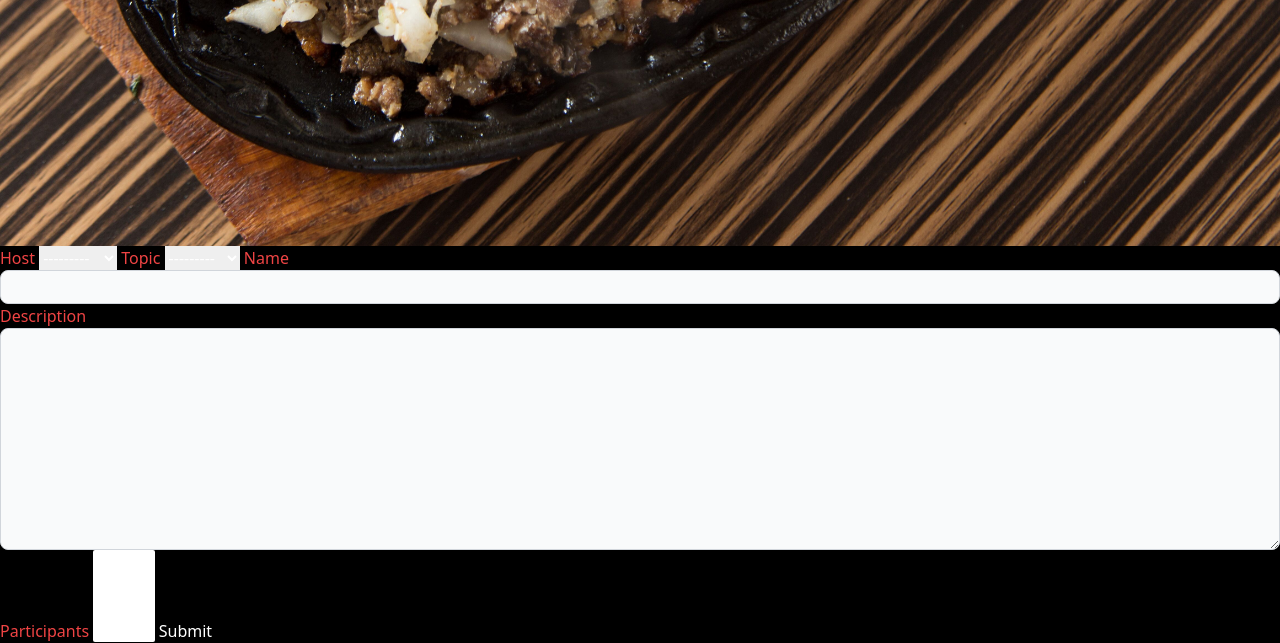
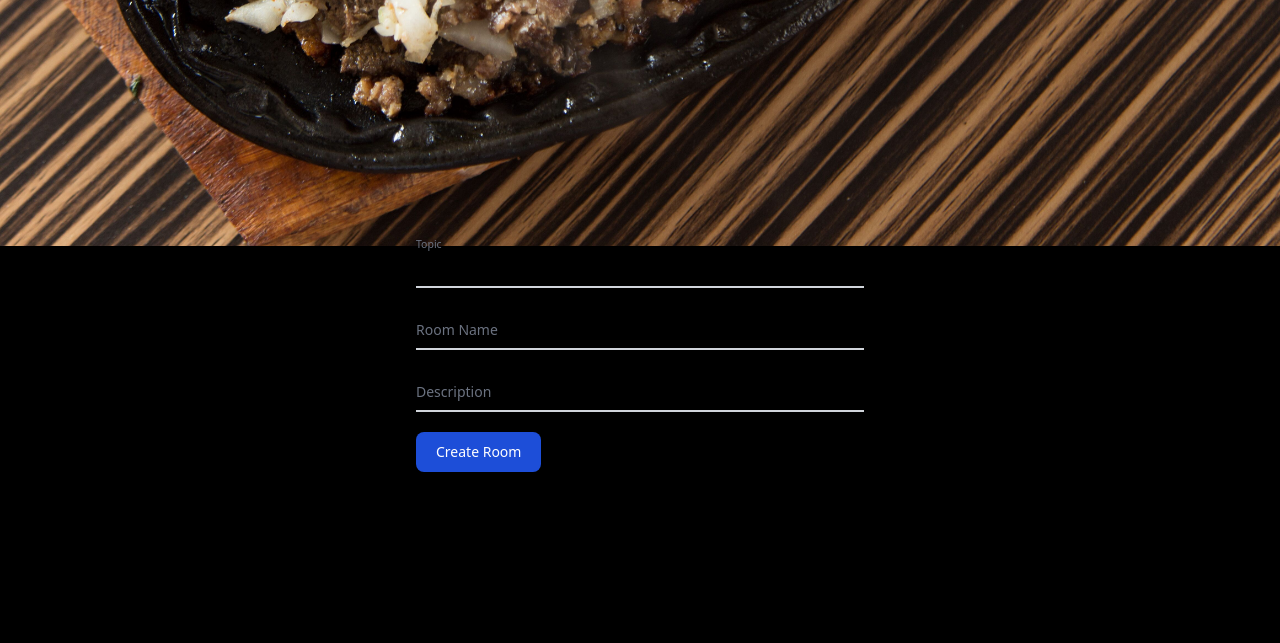
Before and after one commit to aecial/Django-Mosh, a Django app: page /create-room/ in a window 1280 px wide. Shown: the part 857-1500 px from the top of the page. After the commit the page ends 1329 px from the top, so only its background shows below. Run offline with Django 5.2, Linux system fonts and the light colour scheme; a user stored in the database is signed in; data comes from the database, SQL or seed files in the repository; both versions use the stored data as it was after the commit; some libraries are stand-ins or nearby versions.

Commit message:
improve styling of create room form

```diff
--- a/base/templates/base/room_form.html
+++ b/base/templates/base/room_form.html
@@ -1,4 +1,4 @@
-{% extends "main.html" %} {% block content %}
+{% extends "main.html" %} {% block content %} {% comment %}
 <div>
   <form method="POST" action="" class="text-white bg-black">
     {% csrf_token %} {% for field in form %}
@@ -9,4 +9,68 @@
     <input type="submit" value="Submit" />
   </form>
 </div>
+{% endcomment %}
+<div>
+  <form method="POST" action="" class="max-w-md mx-auto">
+    {% csrf_token %}
+    <div class="relative z-0 w-full mb-5 group">
+      <input
+        type="text"
+        name="topic"
+        id="topic"
+        class="block py-2.5 px-0 w-full text-sm text-gray-900 bg-transparent border-0 border-b-2 border-gray-300 appearance-none dark:text-white dark:border-gray-600 dark:focus:border-blue-500 focus:outline-none focus:ring-0 focus:border-blue-600 peer"
+        list="topic-list"
+        required
+      />
+      <datalist id="topic-list">
+        <select>
+          {% for topic in topics %}
+          <option value="{{topic.name}}">{{topic.name}}</option>
+          {% endfor %}
+        </select>
+      </datalist>
+      <label
+        for="floating_password"
+        class="peer-focus:font-medium absolute text-sm text-gray-500 dark:text-gray-400 duration-300 transform -translate-y-6 scale-75 top-3 -z-10 origin-[0] peer-focus:start-0 rtl:peer-focus:translate-x-1/4 peer-focus:text-blue-600 peer-focus:dark:text-blue-500 peer-placeholder-shown:scale-100 peer-placeholder-shown:translate-y-0 peer-focus:scale-75 peer-focus:-translate-y-6"
+        >Topic</label
+      >
+    </div>
+    <div class="relative z-0 w-full mb-5 group">
+      <input
+        type="text"
+        name="name"
+        id="name"
+        class="block py-2.5 px-0 w-full text-sm text-gray-900 bg-transparent border-0 border-b-2 border-gray-300 appearance-none dark:text-white dark:border-gray-600 dark:focus:border-blue-500 focus:outline-none focus:ring-0 focus:border-blue-600 peer"
+        placeholder=" "
+        required
+      />
+      <label
+        for="floating_password"
+        class="peer-focus:font-medium absolute text-sm text-gray-500 dark:text-gray-400 duration-300 transform -translate-y-6 scale-75 top-3 -z-10 origin-[0] peer-focus:start-0 rtl:peer-focus:translate-x-1/4 peer-focus:text-blue-600 peer-focus:dark:text-blue-500 peer-placeholder-shown:scale-100 peer-placeholder-shown:translate-y-0 peer-focus:scale-75 peer-focus:-translate-y-6"
+        >Room Name</label
+      >
+    </div>
+    <div class="relative z-0 w-full mb-5 group">
+      <input
+        type="textarea"
+        name="description"
+        id="description"
+        class="block py-2.5 px-0 w-full text-sm text-gray-900 bg-transparent border-0 border-b-2 border-gray-300 appearance-none dark:text-white dark:border-gray-600 dark:focus:border-blue-500 focus:outline-none focus:ring-0 focus:border-blue-600 peer"
+        placeholder=" "
+      />
+      <label
+        for="floating_repeat_password"
+        class="peer-focus:font-medium absolute text-sm text-gray-500 dark:text-gray-400 duration-300 transform -translate-y-6 scale-75 top-3 -z-10 origin-[0] peer-focus:start-0 rtl:peer-focus:translate-x-1/4 peer-focus:text-blue-600 peer-focus:dark:text-blue-500 peer-placeholder-shown:scale-100 peer-placeholder-shown:translate-y-0 peer-focus:scale-75 peer-focus:-translate-y-6"
+        >Description</label
+      >
+    </div>
+
+    <button
+      type="submit"
+      class="text-white bg-blue-700 hover:bg-blue-800 focus:ring-4 focus:outline-none focus:ring-blue-300 font-medium rounded-lg text-sm w-full sm:w-auto px-5 py-2.5 text-center dark:bg-blue-600 dark:hover:bg-blue-700 dark:focus:ring-blue-800"
+    >
+      Create Room
+    </button>
+  </form>
+</div>
 {% endblock content %}
--- a/base/views.py
+++ b/base/views.py
@@ -103,12 +103,19 @@ def userProfile(request, pk):
 @login_required(login_url='login')
 def createRoom(request):
     form = RoomForm()
+    topics = Topic.objects.all()
     if request.method == 'POST':
-        form = RoomForm(request.POST)
-        if form.is_valid():
-            form.save()
-            return redirect('home')
-    context = {'form': form}
+        topic_name = request.POST.get('topic')
+        # if we can't find it, we create it
+        topic, created = Topic.objects.get_or_create(name=topic_name)
+        Room.objects.create(
+            host = request.user,
+            name = request.POST.get('name'),
+            description = request.POST.get('description'),
+
+        )
+        return redirect('home')
+    context = {'form': form, 'topics': topics}
     return render(request, 'base/room_form.html', context)
 
 @login_required(login_url='login')
--- a/templates/main.html
+++ b/templates/main.html
@@ -1,11 +1,12 @@
 <!DOCTYPE html>
+{% load static %}
 <html lang="en">
   <head>
     <meta charset="UTF-8" />
     <meta name="viewport" content="width=device-width, initial-scale=1.0" />
     <title>Home</title>
     <script src="https://cdn.tailwindcss.com"></script>
-    {% load static %}
+
     <link
       rel="stylesheet"
       type="text/css"
```
Also changed, not shown: db.sqlite3.
